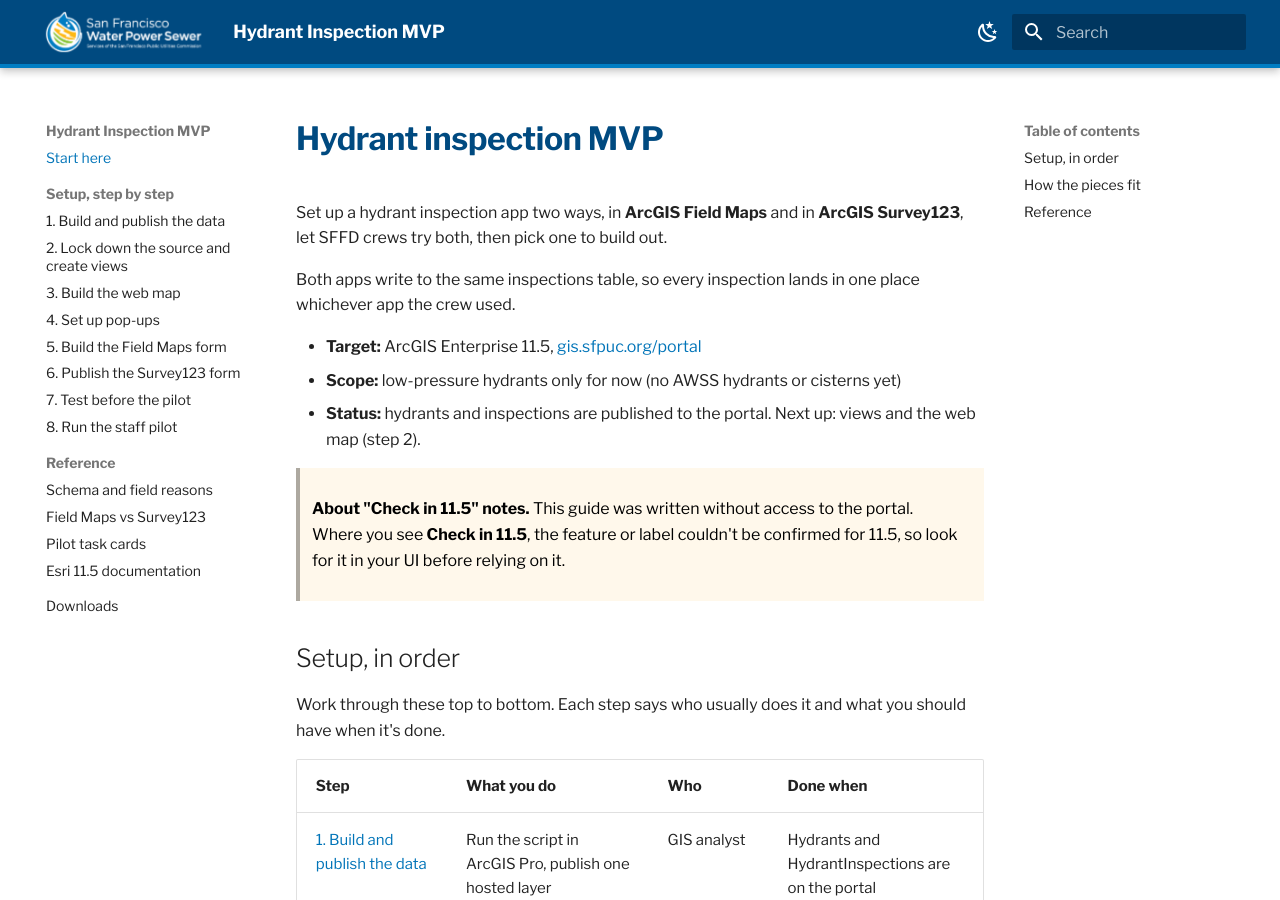
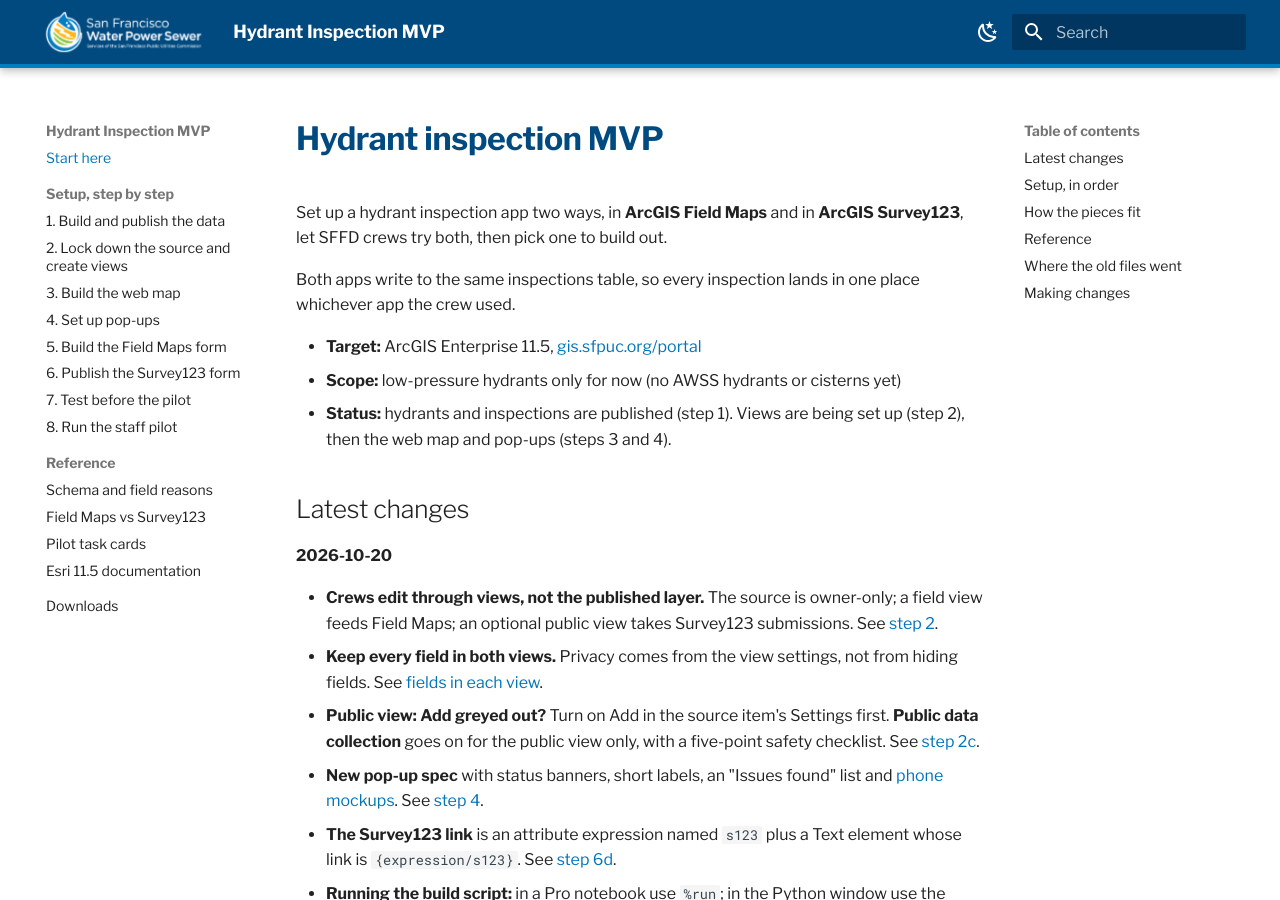
Before and after one commit to sstasio/sfpuc-hydrant-mvp, an MkDocs documentation site: the page built from docs/index.md, in a window 1280 px wide and 900 px high. Built offline with MkDocs 1.6.1 and Material for MkDocs 9.7.7, drawn with Linux system fonts in a browser that asks for light colours; some of the changed text lies outside the part shown.

Commit message:
Add latest changes, public view checklist and old-file map
Front page gets a Latest changes section, a map from the old Markdown
files to the new pages, and a note that this repo is where edits go.
Step 2c adds the Add-greyed-out fixes, Public data collection and a
safety checklist; step 4 links the phone mockups and 11.5 checks;
step 6d explains the Text element plus s123 expression.

Co-Authored-By: Claude Opus 5.5 (1M context) <noreply@anthropic.com>
Claude-Session: https://claude.ai/code/session_01KvfVSAFV1n5WPoitf82ZYC

```diff
--- a/docs/index.md
+++ b/docs/index.md
@@ -6,7 +6,19 @@ Both apps write to the same inspections table, so every inspection lands in one
 
 - **Target:** ArcGIS Enterprise 11.5, [gis.sfpuc.org/portal](https://gis.sfpuc.org/portal)
 - **Scope:** low-pressure hydrants only for now (no AWSS hydrants or cisterns yet)
-- **Status:** hydrants and inspections are published to the portal. Next up: views and the web map (step 2).
+- **Status:** hydrants and inspections are published (step 1). Views are being set up (step 2), then the web map and pop-ups (steps 3 and 4).
+
+## Latest changes
+
+**2026-10-20**
+
+- **Crews edit through views, not the published layer.** The source is owner-only; a field view feeds Field Maps; an optional public view takes Survey123 submissions. See [step 2](setup/02-views.md).
+- **Keep every field in both views.** Privacy comes from the view settings, not from hiding fields. See [fields in each view](setup/02-views.md#fields-in-each-view).
+- **Public view: Add greyed out?** Turn on Add in the source item's Settings first. **Public data collection** goes on for the public view only, with a five-point safety checklist. See [step 2c](setup/02-views.md#2c-create-the-public-view-optional).
+- **New pop-up spec** with status banners, short labels, an "Issues found" list and [phone mockups](https://claude.ai/artifact/4VeRmAyeFMtAFJMPuF19c1). See [step 4](setup/04-popups.md).
+- **The Survey123 link** is an attribute expression named `s123` plus a Text element whose link is `{expression/s123}`. See [step 6d](setup/06-survey123.md#6d-add-the-inspect-in-survey123-link).
+- **Running the build script:** in a Pro notebook use `%run`; in the Python window use the `runpy` line; `propy` only works in the Python Command Prompt. See [step 1](setup/01-build-data.md).
+- **All the separate files are now this one guide.** See [where the old files went](#where-the-old-files-went).
 
 > **About "Check in 11.5" notes.** This guide was written without access to the portal. Where you see **Check in 11.5**, the feature or label couldn't be confirmed for 11.5, so look for it in your UI before relying on it.
 
@@ -47,4 +59,20 @@ flowchart LR
 - [Esri 11.5 documentation](reference/esri-docs.md): links for each step
 - [Downloads](downloads.md): scripts, data, the XLSForm and the pilot scorecard
 
+## Where the old files went
+
+| Old file | Now in |
+|---|---|
+| `BUILD-GUIDE.md` | Steps [1](setup/01-build-data.md), [5](setup/05-field-maps-form.md), [6](setup/06-survey123.md) and [7](setup/07-test.md) |
+| `VIEWS-AND-WEBMAP.md` | Steps [2](setup/02-views.md), [3](setup/03-web-map.md), [6a](setup/06-survey123.md#6a-pick-which-view-the-survey-writes-to) and [7](setup/07-test.md) |
+| `FIELD-MAPS-POPUPS.md` | Step [4](setup/04-popups.md) |
+| `field-maps-arcade.md` | Form expressions in step [5](setup/05-field-maps-form.md#5b-calculated-fields); Survey123 link in step [6d](setup/06-survey123.md#6d-add-the-inspect-in-survey123-link) |
+| `pilot/PILOT-SCRIPT.md` | Step [8](setup/08-pilot.md) and the [task cards](reference/task-cards.md) |
+| `hydrant-inspection-schema-draft.md` | [Schema and field reasons](reference/schema.md) |
+| `DOWNLOADS.md` | [Downloads](downloads.md) |
+
+## Making changes
+
+This repo is now the one place to edit the guide. Change a page under `docs/`, add a line to **Latest changes** above, and merge. Claude can do this through a pull request when you ask in the project.
+
 > **Internal use.** This site holds the portal address, service names, SFFD inspector names and SFPUC logos. Keep the repo private and share it by adding people as collaborators.
```
Also changed, not shown: README.md (+2 -2 lines), docs/setup/02-views.md (+13 -2 lines), docs/setup/04-popups.md (+4 -0 lines), docs/setup/06-survey123.md (+2 -0 lines).
